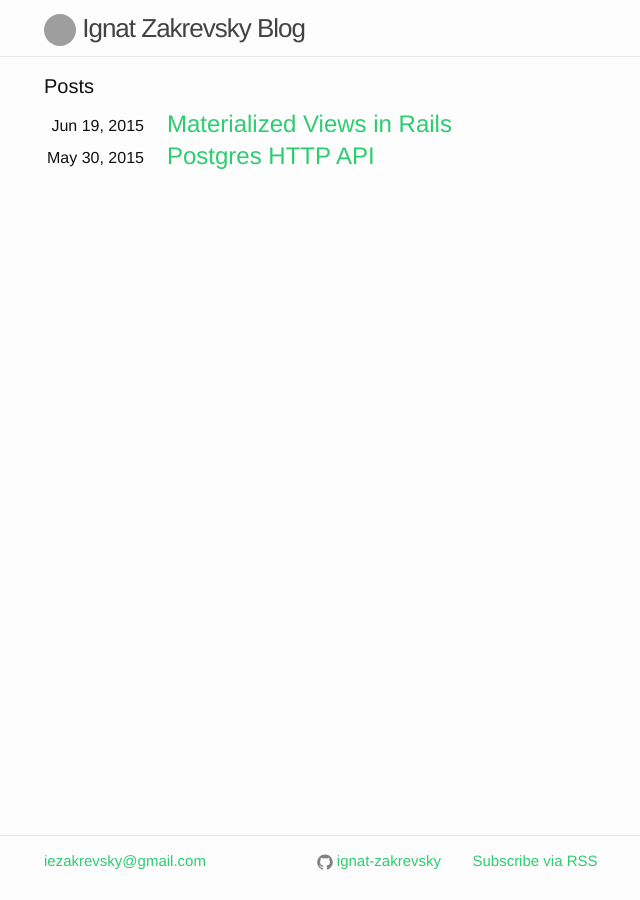
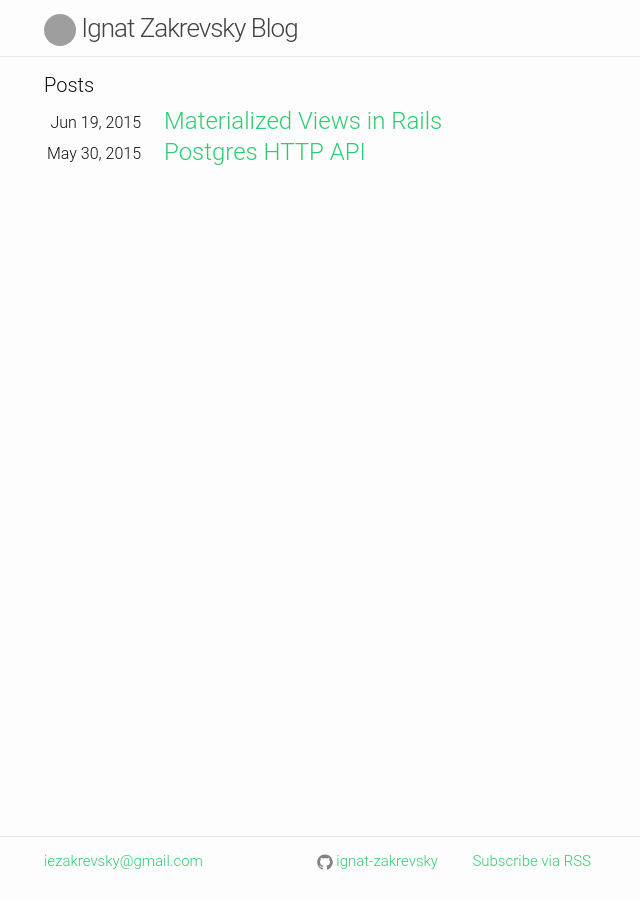
Before and after one commit to ignat-z/ignat-z.github.io, a Jekyll site: the page built from index.html, in a window 1280 px wide. Shown: the whole page, without its empty margins (210-850 px from the left). Built offline with Jekyll 4.4.1, drawn with Linux system fonts in a browser that asks for light colours; grey boxes are pictures that could not be loaded.

Commit message:
text does metter

```diff
--- a/_sass/_base.scss
+++ b/_sass/_base.scss
@@ -24,6 +24,7 @@ body {
     display: flex;
     min-height: 100vh;
     flex-direction: column;
+    text-align: justify;
 }
 
 
--- a/css/main.scss
+++ b/css/main.scss
@@ -6,10 +6,10 @@
 
 
 // Our variables
-$base-font-family: Helvetica, Arial, sans-serif;
+$base-font-family: 'Roboto Light', Helvetica, Arial, sans-serif;
 $base-font-size:   16px;
 $small-font-size:  $base-font-size * 0.875;
-$base-line-height: 1.5;
+$base-line-height: 1.4;
 
 $spacing-unit:     14px;
 
```
